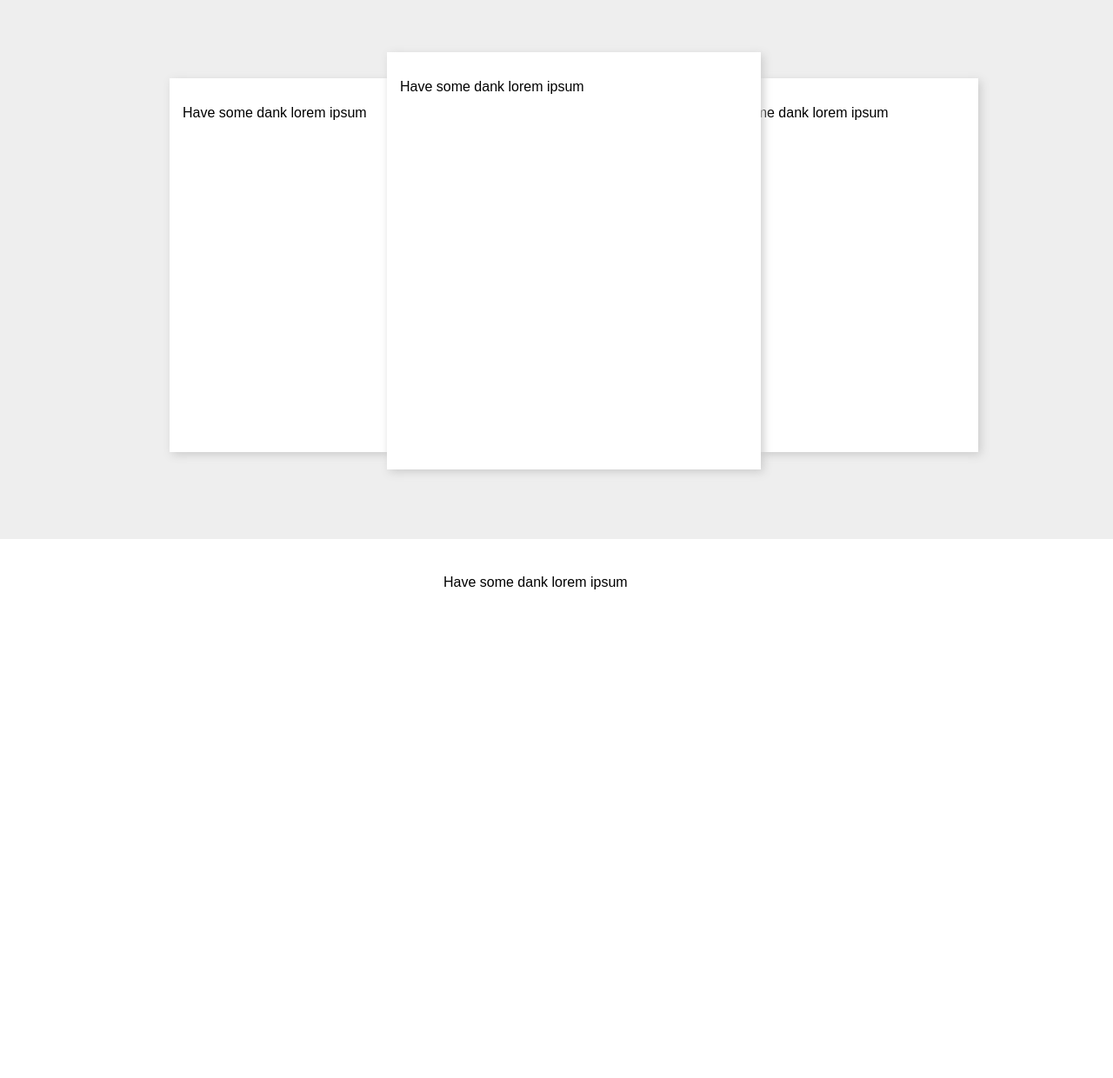
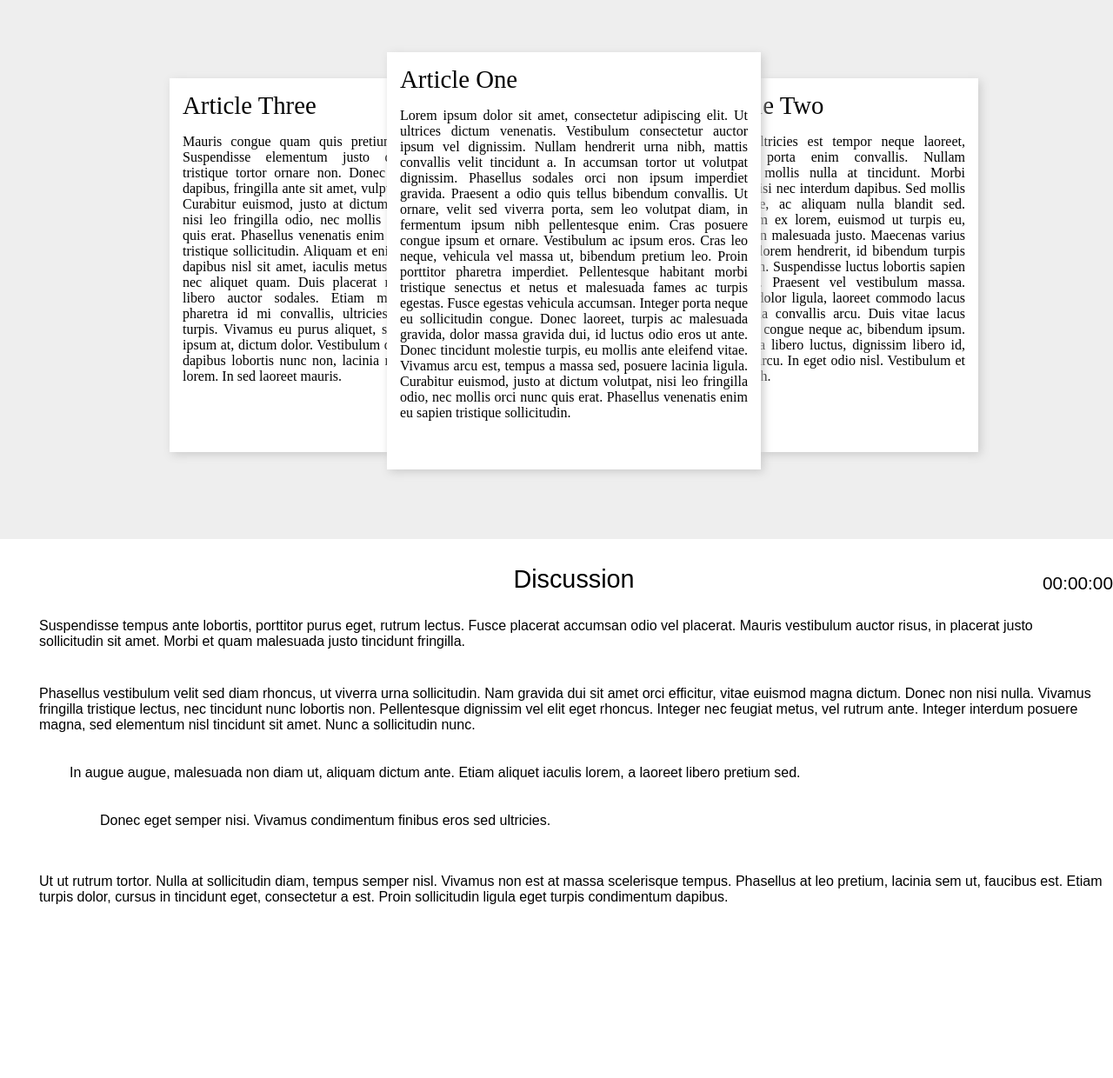
Before and after one commit to hewhomust/potential-chainsaw, a PHP site: page / in a window 1280 px wide. Shown: the whole page at 87% size. Run offline with PHP 8.4, Linux system fonts and the light colour scheme.

Commit message:
Added to prototype 3

```diff
--- a/Prototype3/index.html
+++ b/Prototype3/index.html
@@ -9,18 +9,37 @@
   <body>
 	  <div id="articleContainer" class="container">
       <div id="mainArticle" class="article standardBox">
-        <p>Have some dank lorem ipsum</p>
+        <h1>Article One</h1>
+        <p>Lorem ipsum dolor sit amet, consectetur adipiscing elit. Ut ultrices dictum venenatis. Vestibulum consectetur auctor ipsum vel dignissim. Nullam hendrerit urna nibh, mattis convallis velit tincidunt a. In accumsan tortor ut volutpat dignissim. Phasellus sodales orci non ipsum imperdiet gravida. Praesent a odio quis tellus bibendum convallis. Ut ornare, velit sed viverra porta, sem leo volutpat diam, in fermentum ipsum nibh pellentesque enim. Cras posuere congue ipsum et ornare. Vestibulum ac ipsum eros. Cras leo neque, vehicula vel massa ut, bibendum pretium leo. Proin porttitor pharetra imperdiet. Pellentesque habitant morbi tristique senectus et netus et malesuada fames ac turpis egestas. Fusce egestas vehicula accumsan. Integer porta neque eu sollicitudin congue. Donec laoreet, turpis ac malesuada gravida, dolor massa gravida dui, id luctus odio eros ut ante. Donec tincidunt molestie turpis, eu mollis ante eleifend vitae. Vivamus arcu est, tempus a massa sed, posuere lacinia ligula. Curabitur euismod, justo at dictum volutpat, nisi leo fringilla odio, nec mollis orci nunc quis erat. Phasellus venenatis enim eu sapien tristique sollicitudin. </p>
       </div>
       <div id="" class="article standardBox" style="left:300px;top:-400px;">
-        <p>Have some dank lorem ipsum</p>
+        <h1>Article Two</h1>
+        <p>Integer ultricies est tempor neque laoreet, molestie porta enim convallis. Nullam convallis mollis nulla at tincidunt. Morbi pretium nisi nec interdum dapibus. Sed mollis dui neque, ac aliquam nulla blandit sed. Vestibulum ex lorem, euismod ut turpis eu, sollicitudin malesuada justo. Maecenas varius massa at lorem hendrerit, id bibendum turpis fermentum. Suspendisse luctus lobortis sapien id mattis. Praesent vel vestibulum massa. Praesent dolor ligula, laoreet commodo lacus in, gravida convallis arcu. Duis vitae lacus maximus, congue neque ac, bibendum ipsum. Aliquam a libero luctus, dignissim libero id, molestie arcu. In eget odio nisl. Vestibulum et auctor nibh.</p>
       </div>
       <div id="" class="article standardBox" style="left:-300px;top:-830px">
-        <p>Have some dank lorem ipsum</p>
+        <h1>Article Three</h1>
+        <p>Mauris congue quam quis pretium lacinia. Suspendisse elementum justo diam, ac tristique tortor ornare non. Donec ut libero dapibus, fringilla ante sit amet, vulputate eros. Curabitur euismod, justo at dictum volutpat, nisi leo fringilla odio, nec mollis orci nunc quis erat. Phasellus venenatis enim eu sapien tristique sollicitudin. Aliquam et enim cursus, dapibus nisl sit amet, iaculis metus. Praesent nec aliquet quam. Duis placerat malesuada libero auctor sodales. Etiam massa leo, pharetra id mi convallis, ultricies faucibus turpis. Vivamus eu purus aliquet, scelerisque ipsum at, dictum dolor. Vestibulum dui ipsum, dapibus lobortis nunc non, lacinia malesuada lorem. In sed laoreet mauris.</p>
       </div>
     </div>
     <div id="discussionContainer" class="container">
+      <div id="discussionHeader">
+        <h1>Discussion</h1>
+        <p>00:00:00</p>
+      </div>
       <div id="mainDiscussion" class="discussion standardBox">
-        <p>Have some dank lorem ipsum</p>
+        <p>Suspendisse tempus ante lobortis, porttitor purus eget, rutrum lectus. Fusce placerat accumsan odio vel placerat. Mauris vestibulum auctor risus, in placerat justo sollicitudin sit amet. Morbi et quam malesuada justo tincidunt fringilla. </p>
+      </div>
+      <div id="mainDiscussion" class="discussion standardBox">
+        <p>Phasellus vestibulum velit sed diam rhoncus, ut viverra urna sollicitudin. Nam gravida dui sit amet orci efficitur, vitae euismod magna dictum. Donec non nisi nulla. Vivamus fringilla tristique lectus, nec tincidunt nunc lobortis non. Pellentesque dignissim vel elit eget rhoncus. Integer nec feugiat metus, vel rutrum ante. Integer interdum posuere magna, sed elementum nisl tincidunt sit amet. Nunc a sollicitudin nunc.</p>
+        <div id="mainDiscussion" class="discussion standardBox">
+          <p>In augue augue, malesuada non diam ut, aliquam dictum ante. Etiam aliquet iaculis lorem, a laoreet libero pretium sed.</p>
+          <div id="mainDiscussion" class="discussion standardBox">
+            <p>Donec eget semper nisi. Vivamus condimentum finibus eros sed ultricies.</p>
+          </div>
+        </div>
+      </div>
+      <div id="mainDiscussion" class="discussion standardBox">
+        <p>Ut ut rutrum tortor. Nulla at sollicitudin diam, tempus semper nisl. Vivamus non est at massa scelerisque tempus. Phasellus at leo pretium, lacinia sem ut, faucibus est. Etiam turpis dolor, cursus in tincidunt eget, consectetur a est. Proin sollicitudin ligula eget turpis condimentum dapibus.</p>
       </div>
     </div>
   </body>
--- a/Prototype3/style.css
+++ b/Prototype3/style.css
@@ -31,6 +31,14 @@ body{
 	background-color: #fff;
 	box-shadow: 3px 3px 10px #ccc;
 	position: relative;
+	font-family: serif;
+	text-align: justify;
+}
+
+h1{
+	margin: 0px;
+	font-size: 1.8em;
+	font-weight: 100;
 }
 
 #mainArticle{
@@ -39,3 +47,28 @@ body{
 	top: 50px;
 	width: 400px;
 }
+
+.discussion{
+	width: 95%;
+	height: auto;
+	margin: 0px 0px 0px 30px;
+	padding: 5px;
+}
+
+#discussionHeader{
+	height: 60px;
+}
+
+#discussionHeader h1{
+	text-align: center;
+	position: relative;
+	top: 20px;
+}
+
+#discussionHeader p{
+	float: right;
+	position: relative;
+	top: -25px;
+	right: 30px;
+	font-size: 1.3em;
+}
```
